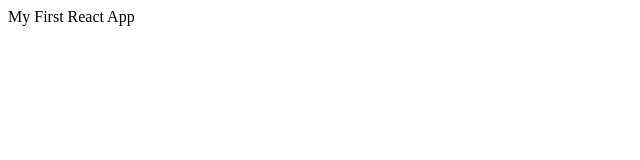
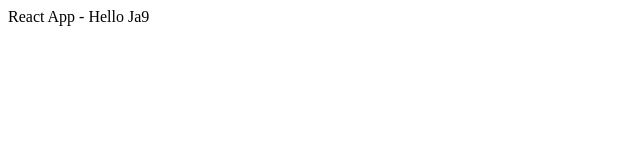
Before and after one commit to ajsisles-hub/bookstoreclient, a React (Create React App) app: page / in a window 1280 px wide. Shown: the top 160 px of the page, without its empty margins (0-640 px from the left). Built offline with nearby package versions, Linux system fonts and the light colour scheme.

Commit message:
Change text

```diff
--- a/src/App.js
+++ b/src/App.js
@@ -1,7 +1,7 @@
 import React from 'react';
 
 export const App = () => {
-  return <div>My First React App</div>;
+  return <div>React App - Hello Ja9</div>;
 };
 
 export default App;
```
